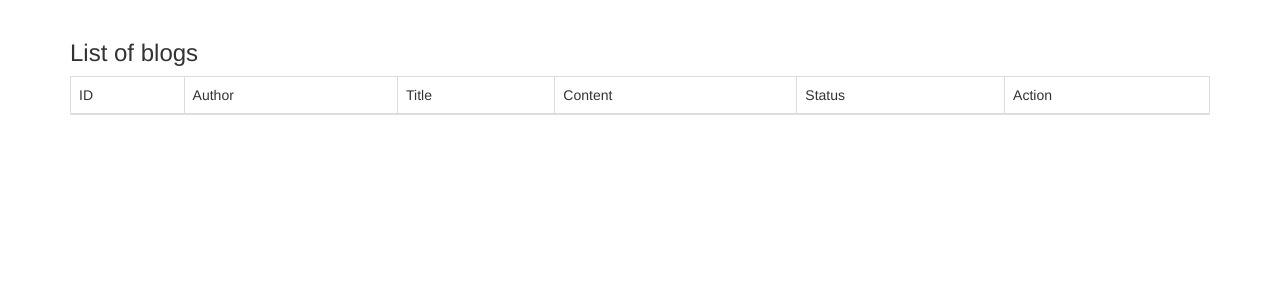
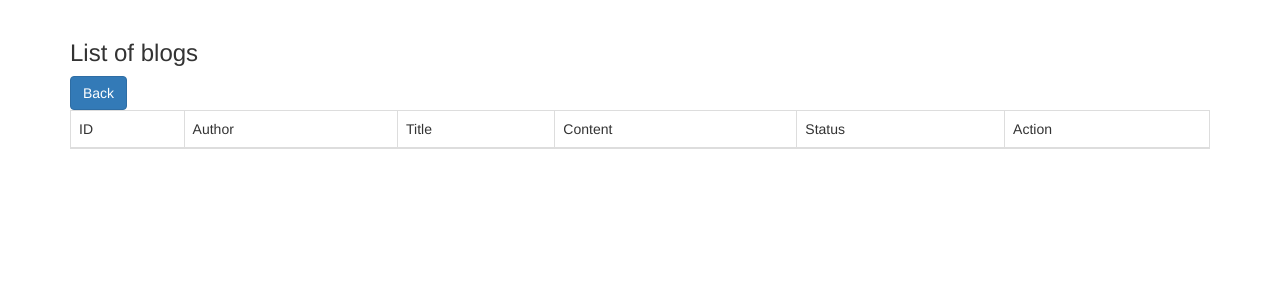
Before and after one commit to jcelis13/Blog-, a CodeIgniter app: the page made by application/views/pages/admin.php in a window 1280 px wide. Shown: the part 68-368 px from the top of the page. Run offline with CodeIgniter, Linux system fonts and the light colour scheme; data that the repository does not hold is empty; some libraries are stand-ins or nearby versions.

Commit message:
putting back in admin page

```diff
--- a/application/views/pages/admin.php
+++ b/application/views/pages/admin.php
@@ -18,6 +18,7 @@
 	</div>
 	<div class="container">
 		<h3>List of blogs</h3>
+		<a href="<?php echo site_url('user/main');?>" class="btn btn-primary">Back</a>
 
 		<?php
 
--- a/application/views/pages/index.php
+++ b/application/views/pages/index.php
@@ -44,7 +44,9 @@
 			}
 
 		?>
+		<a href="<?php echo site_url('user/main');?>" class="btn btn-primary">Back</a>
 		<a href="<?php echo site_url('user/insert_users');?>" class="btn btn-primary" >ADD RECORD</a>
+
 		<table class="table table-bordered table-responsive">
 			<thead>
 				<tr>
```
